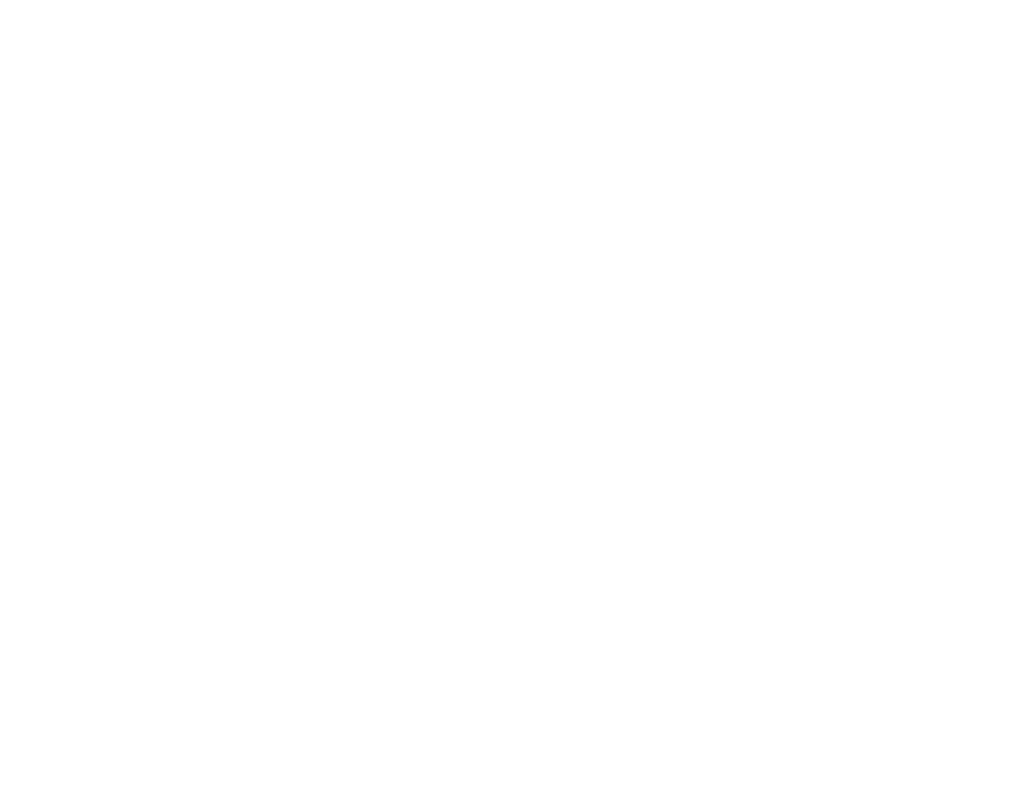
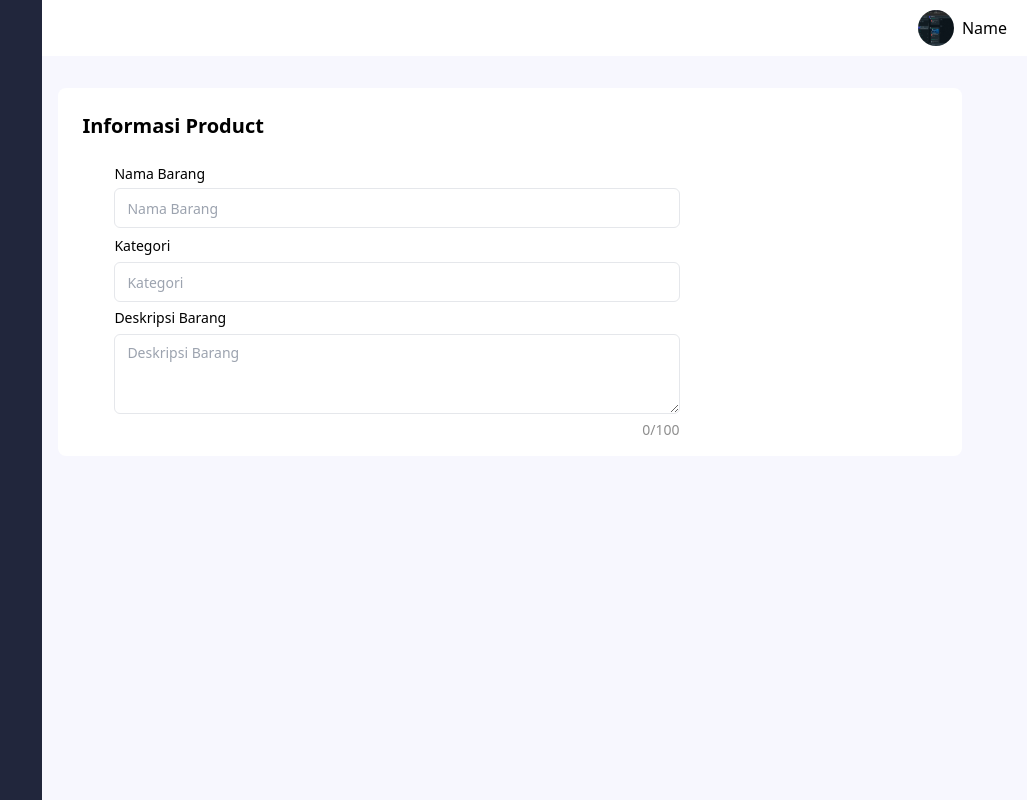
Before and after one commit to habiberdn/inventory, a React (Vite) app in the folder client/: page /new/products in a window 1280 px wide. Before the commit this address had no page. Shown: the whole page, without its empty margins (253-1280 px from the left). Built offline with nearby package versions, Linux system fonts and the light colour scheme; no server answers.

Commit message:
change react route

```diff
--- a/client/src/App.tsx
+++ b/client/src/App.tsx
@@ -1,11 +1,13 @@
 import { BrowserRouter as Router, Routes, Route } from 'react-router-dom';
 import AddProduct from './pages/add_product';
+import AddCategory from './pages/add_categories';
 
 function App() {
   return (
     <Router>
       <Routes>
-        <Route path="/" element={<AddProduct />} />
+        <Route path="/new/products" element={<AddProduct />} />
+        <Route path="/new/categories" element={<AddCategory/>} />
       </Routes>
     </Router>
   )
```
